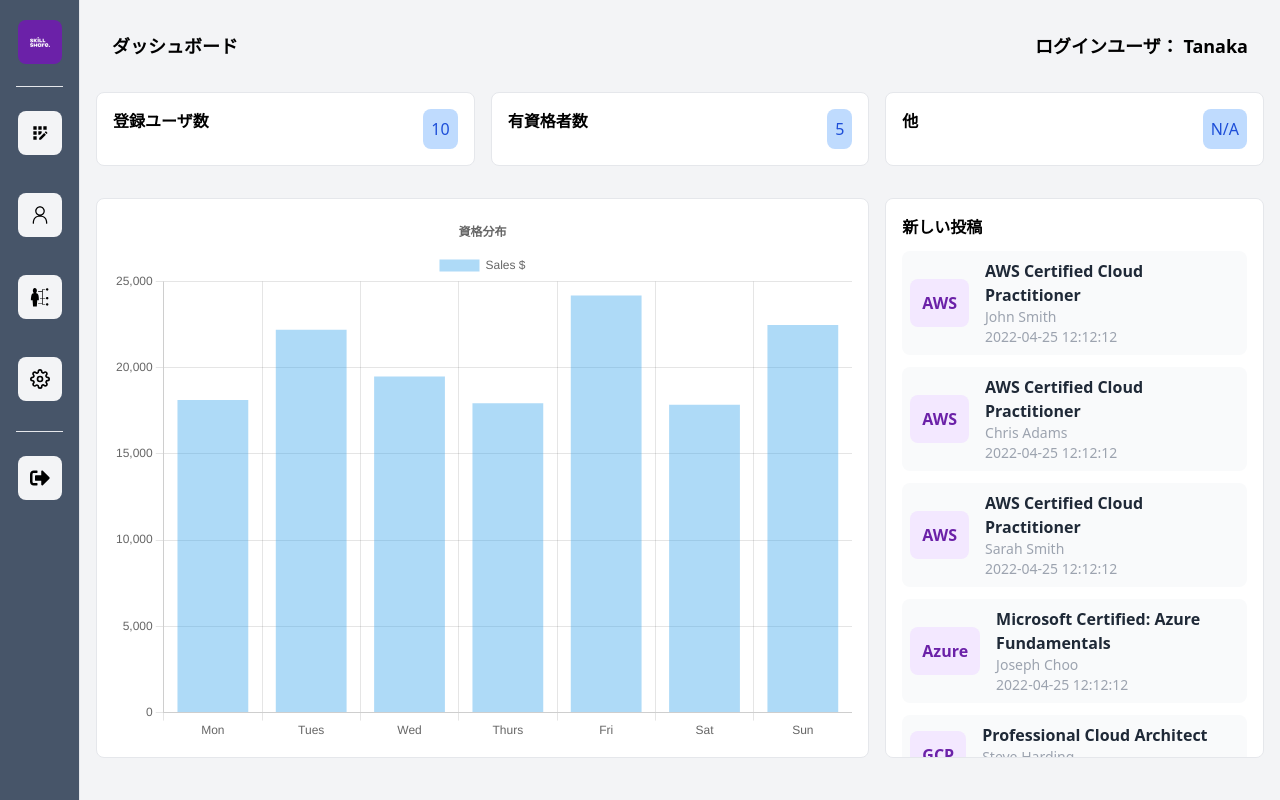
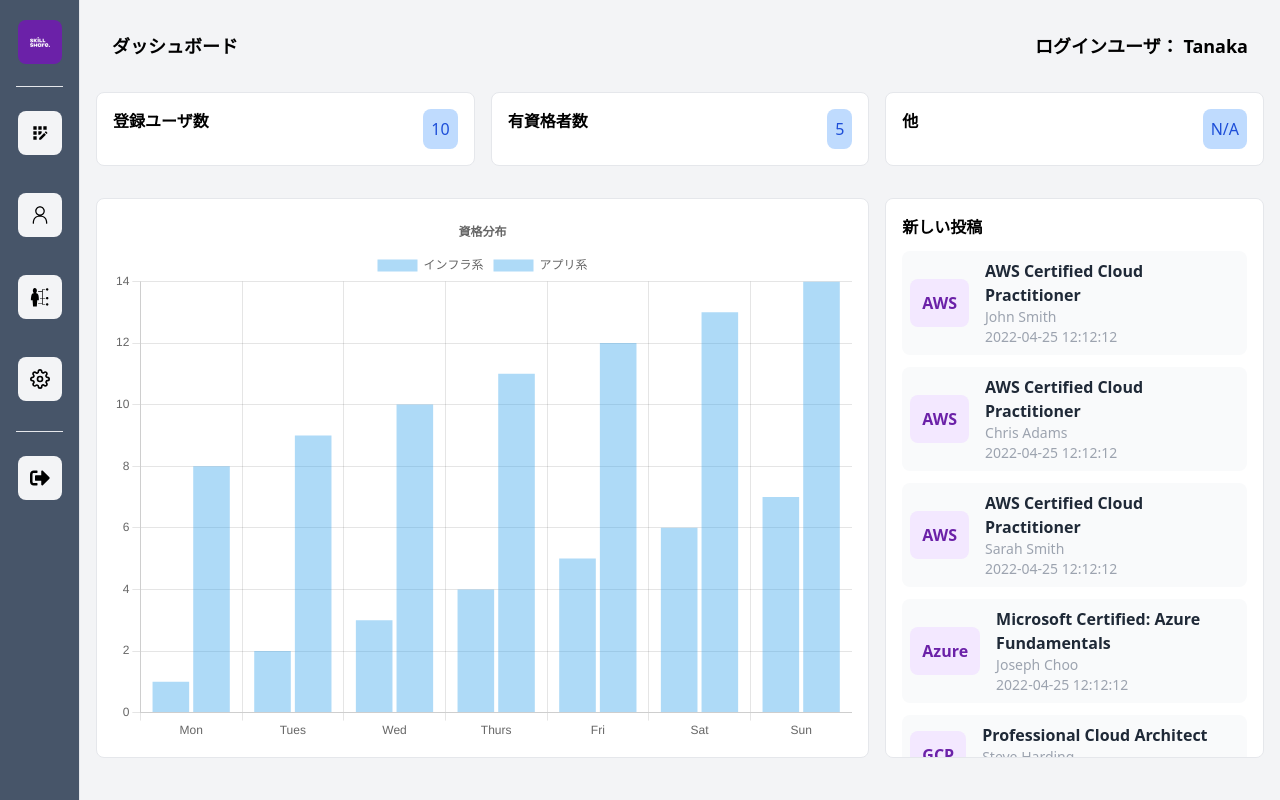
Before and after one commit to orfevre1021/tutorial-js, a Next.js app in the folder skills-dashboard/: page / in a window 1280 px wide. Built offline with nearby package versions, Linux system fonts and the light colour scheme.

Commit message:
リファクタリング

```diff
--- a/skills-dashboard/components/BarChart.jsx
+++ b/skills-dashboard/components/BarChart.jsx
@@ -32,9 +32,15 @@ const BarChart = () => {
       labels: ["Mon", "Tues", "Wed", "Thurs", "Fri", "Sat", "Sun"],
       datasets: [
         {
-          label: "Sales $",
-          data: [18127, 22201, 19490, 17938, 24182, 17842, 22475],
+          label: "インフラ系",
+          data: [1, 2, 3, 4, 5, 6, 7],
           borderColor: "rgb(53, 162, 235)",
+          backgroundColor: "rgb(53, 162, 235, 0.4",
+        },
+        {
+          label: "アプリ系",
+          data: [8, 9, 10, 11, 12, 13, 14],
+          borderColor: "rgb(255, 80, 115)",
           backgroundColor: "rgb(53, 162, 235, 0.4",
         },
       ],
```
